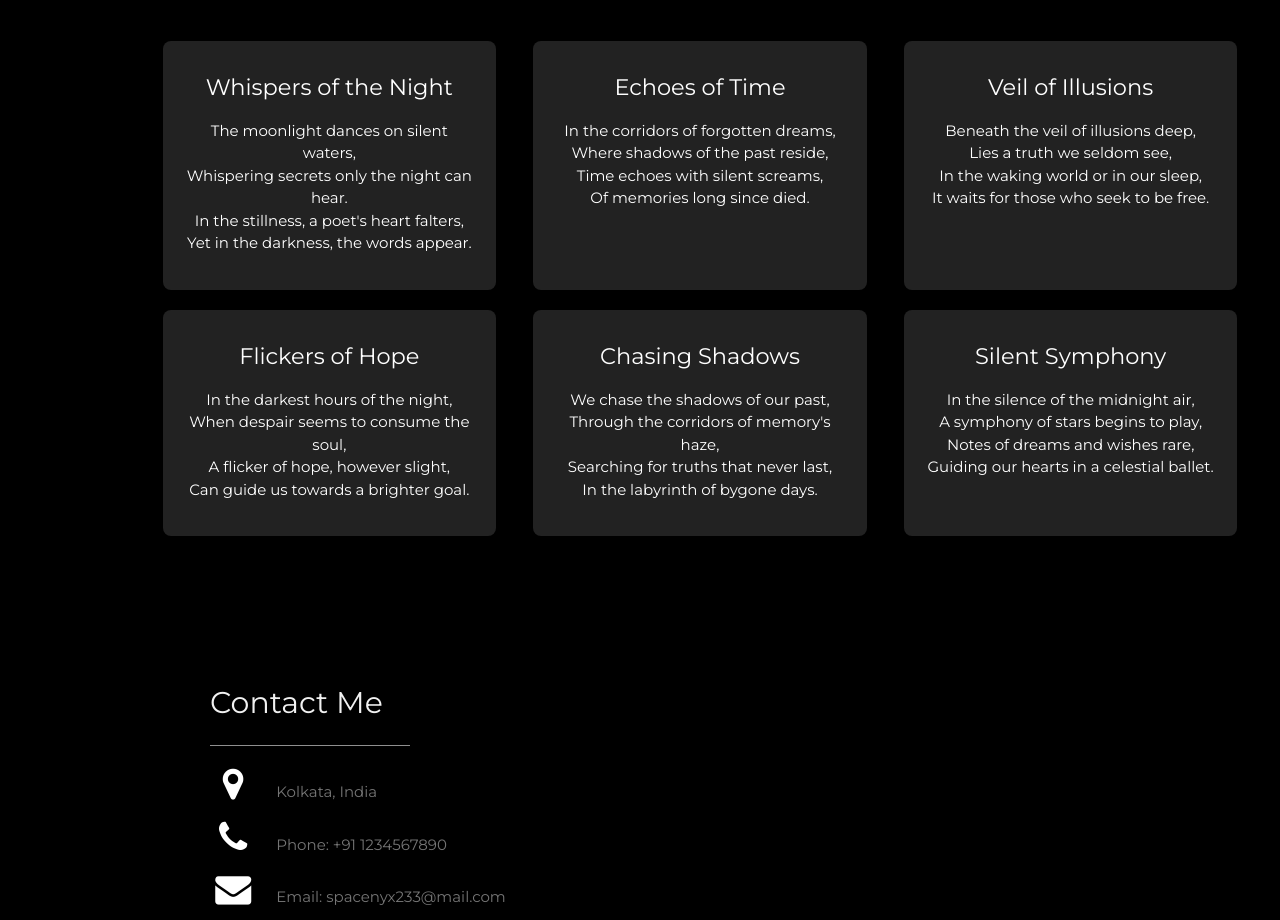
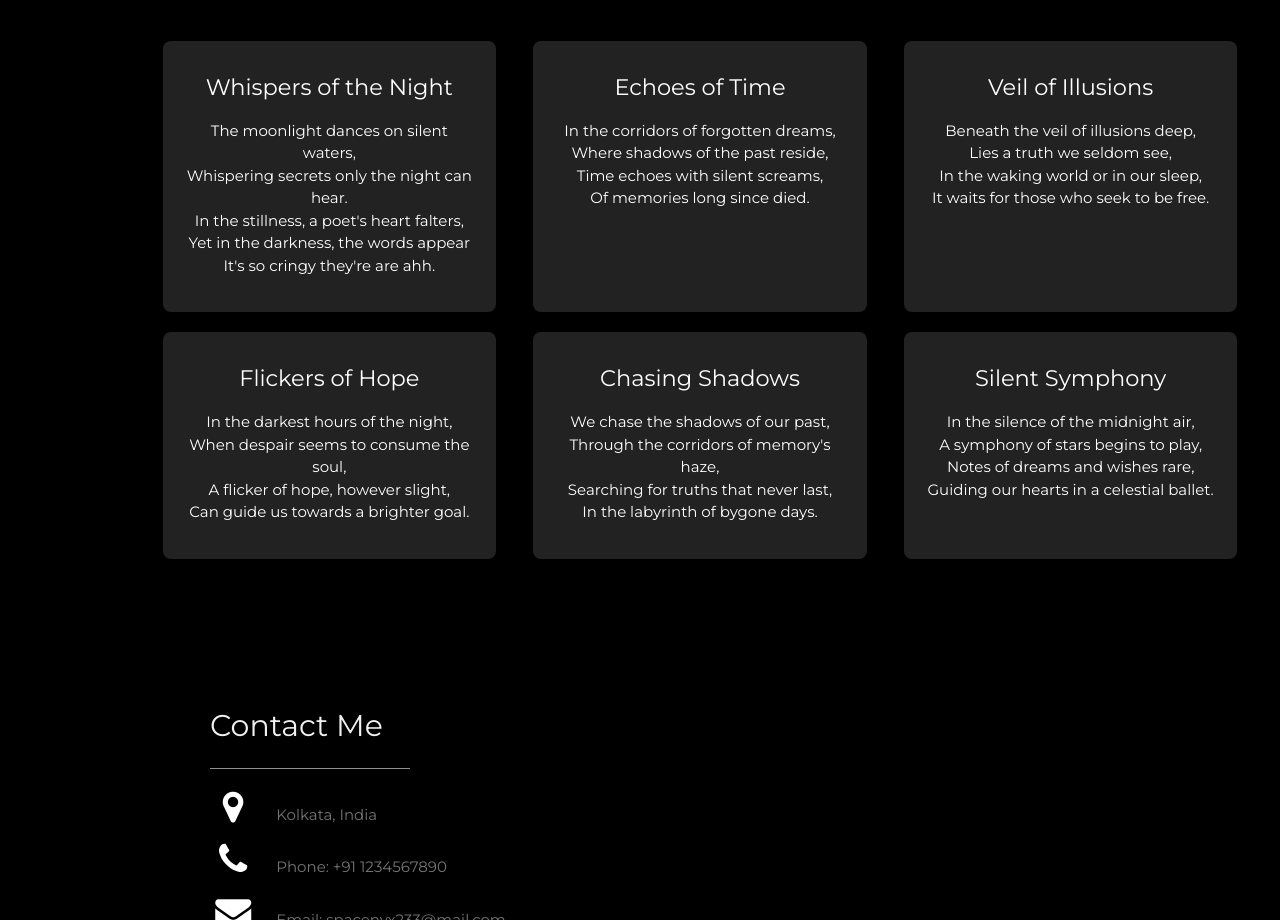
Before and after one commit to godnyx23344/portfolio, a plain HTML site: page index.html in a window 1280 px wide. Shown: the part 1520-2440 px from the top of the page. Drawn offline with nearby package versions, Linux system fonts and the light colour scheme.

Commit message:
Update index.html

```diff
--- a/index.html
+++ b/index.html
@@ -138,7 +138,8 @@
       <p>The moonlight dances on silent waters,<br>
          Whispering secrets only the night can hear.<br>
          In the stillness, a poet's heart falters,<br>
-         Yet in the darkness, the words appear.</p>
+         Yet in the darkness, the words appear
+         It's so cringy they're are ahh.</p>
     </div>
 
     <div class="poem-box">
```
